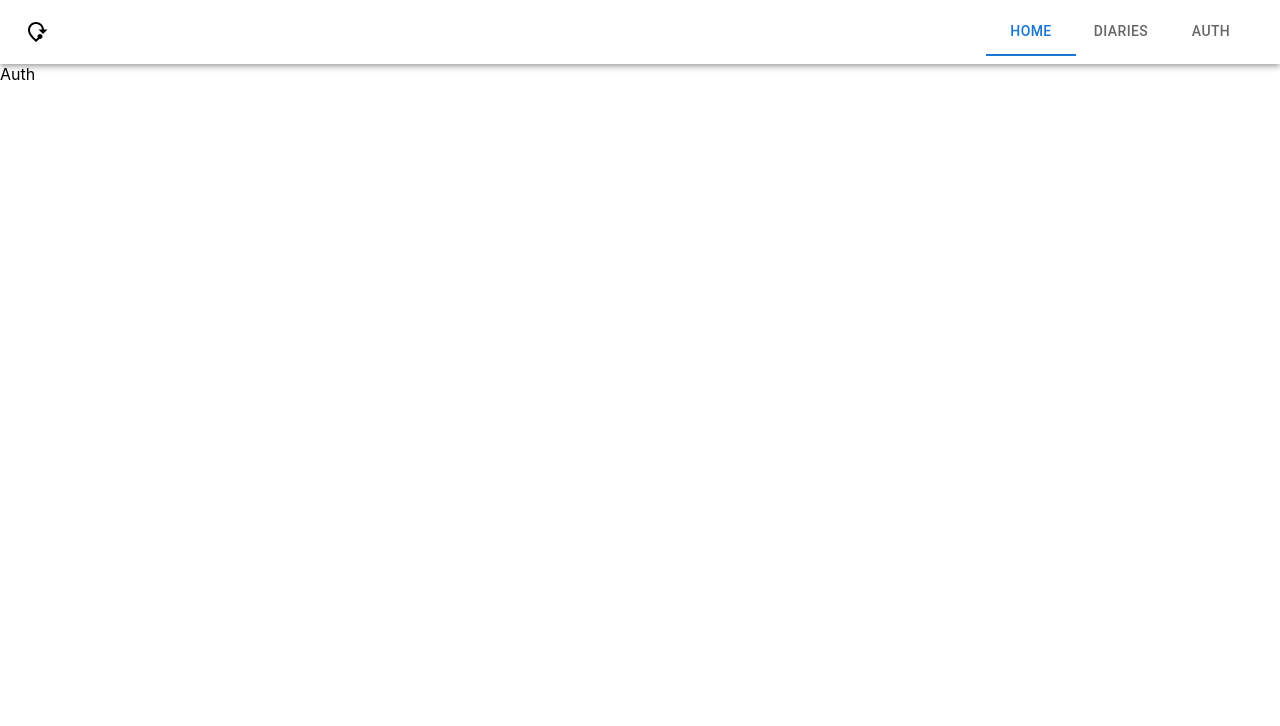
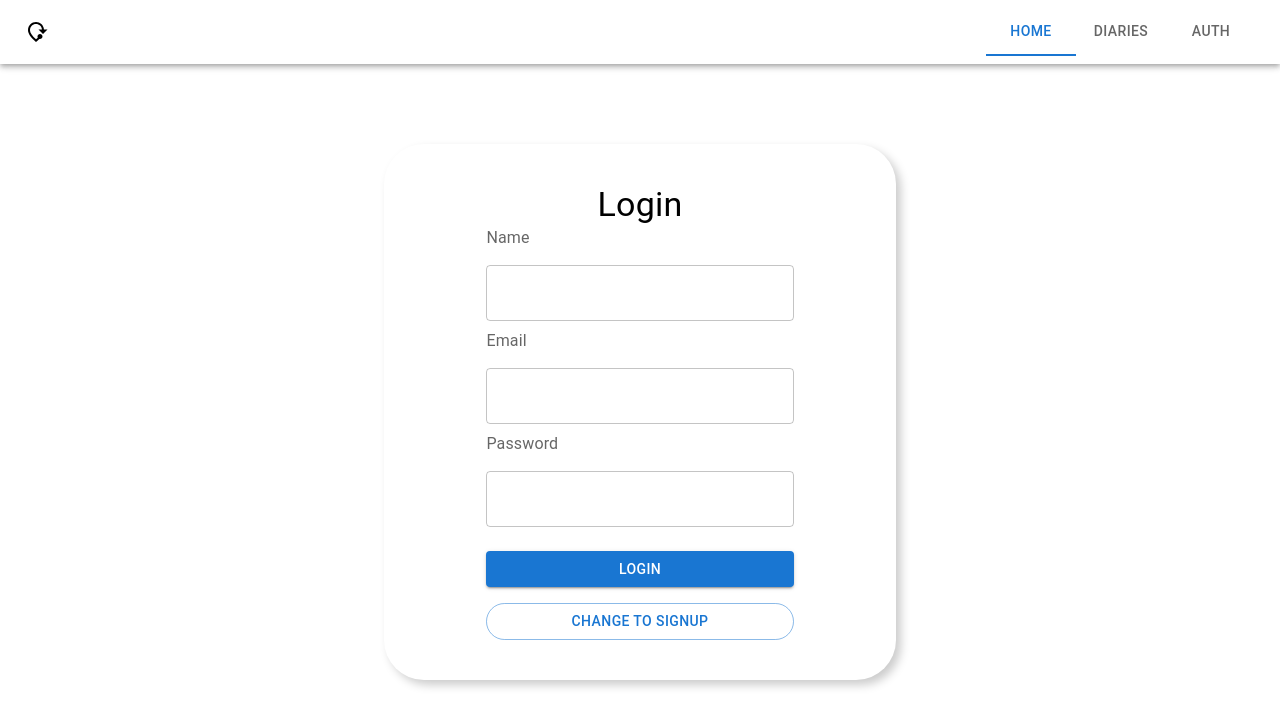
Before and after one commit to oleksandrivanyshyn/MERN-Travel-Diaries, a React (Create React App) app in the folder frontend/: page /auth in a window 1280 px wide. Shown: the top 726 px of the page. Built offline with nearby package versions, Linux system fonts and the light colour scheme.

Commit message:
feat: add MUI-styled login form to Auth component

```diff
--- a/frontend/src/auth/Auth.js
+++ b/frontend/src/auth/Auth.js
@@ -1,7 +1,47 @@
 import React from 'react';
+import { Box } from '@mui/system';
+import { Button, FormLabel, TextField, Typography } from '@mui/material';
 
 const Auth = () => {
-  return <div>Auth</div>;
+  return (
+    <Box
+      width="40%"
+      borderRadius={10}
+      boxShadow={'5px 5px 10px #ccc'}
+      margin="auto"
+      marginTop={10}
+    >
+      <form action="">
+        <Box
+          display="flex"
+          flexDirection="column"
+          width="60%"
+          padding={5}
+          margin="auto"
+        >
+          <Typography variant="h4" textAlign="center">
+            Login
+          </Typography>
+          <FormLabel>Name</FormLabel>
+          <TextField margin="normal" />
+          <FormLabel>Email</FormLabel>
+          <TextField margin="normal" />
+          <FormLabel>Password</FormLabel>
+          <TextField margin="normal" />
+          <Button sx={{ mt: 2 }} type="submit" variant="contained">
+            Login
+          </Button>
+          <Button
+            sx={{ mt: 2, borderRadius: 10 }}
+            type="submit"
+            variant="outlined"
+          >
+            Change to Signup
+          </Button>
+        </Box>
+      </form>
+    </Box>
+  );
 };
 
 export default Auth;
```
